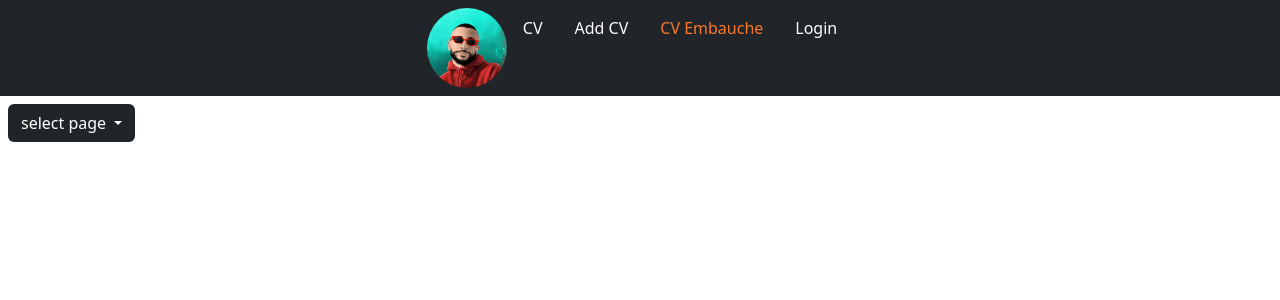
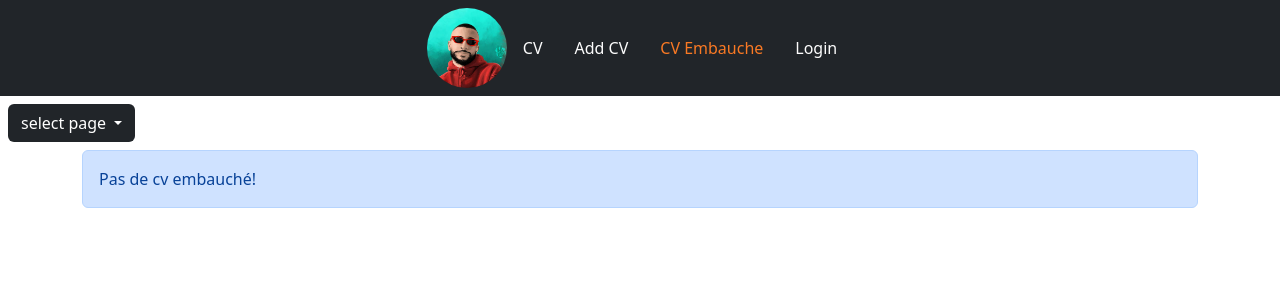
Before and after one commit to Azer-ch/TP-Angular, an Angular app: page /cvEmbauche in a window 1280 px wide. Shown: the top 300 px of the page. Built offline with nearby package versions, Linux system fonts and the light colour scheme.

Commit message:
fix navbar ui and emchauched cvs

```diff
--- a/src/app/embauche-component/embauche-component.component.html
+++ b/src/app/embauche-component/embauche-component.component.html
@@ -1,4 +1,5 @@
-<div *ngIf="getEmbauchedService().length>0">
+<div class="container">
+	<div *ngIf="getEmbauchedService().length>0; else noCvFound">
 	<p> Liste cvs Embauches :</p>
 	<div class="col-4">
 	<ul class="list-group" *ngFor="let cv of getEmbauchedService()">
@@ -6,3 +7,9 @@
 	</ul>
 	</div>
 	</div>
+	<ng-template #noCvFound>
+		<div class="alert alert-primary">
+			Pas de cv embauché!
+		</div>
+	</ng-template>
+</div>
--- a/src/app/nav-bar/nav-bar.component.html
+++ b/src/app/nav-bar/nav-bar.component.html
@@ -1,5 +1,5 @@
 <nav class="nav navbar bg-dark w-100 d-flex justify-content-center">
-    <ul class="nav">
+    <ul class="nav align-items-center">
         <li class="nav-item">
             <app-non-stop-image></app-non-stop-image>
         </li>
```
Lines whose indentation alone changed are shown as unchanged.
